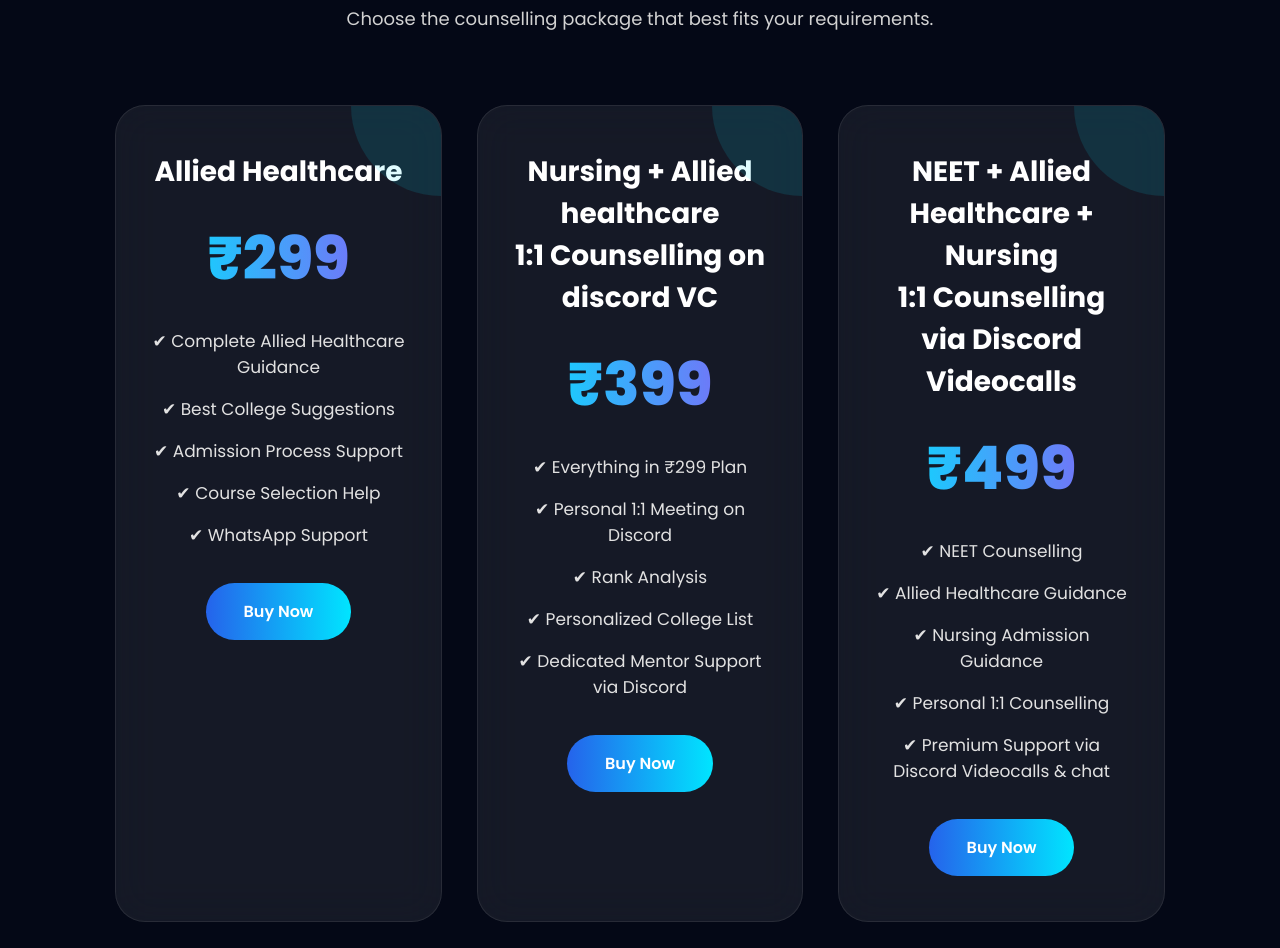
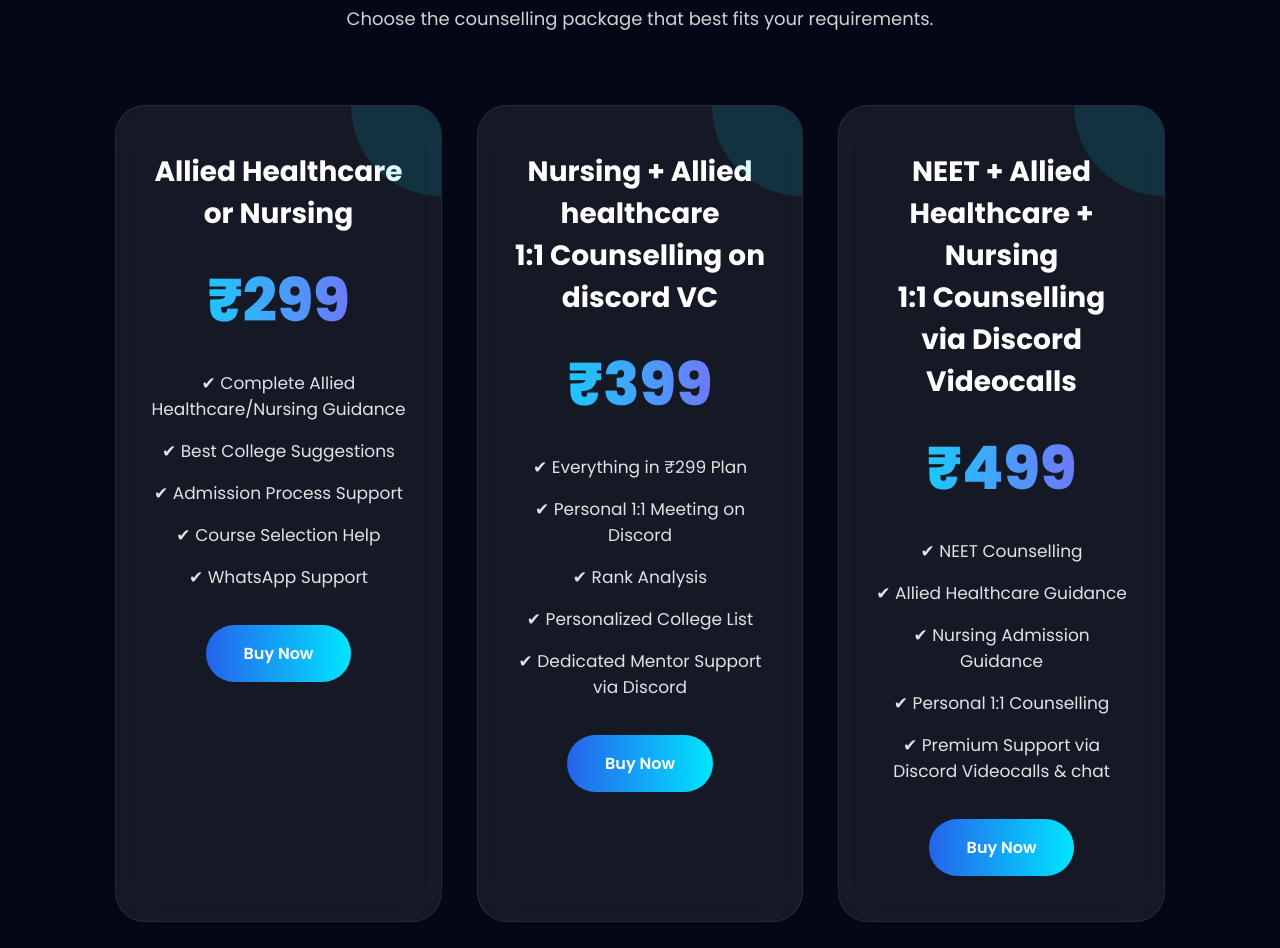
Before and after one commit to Ishitva-droid/AURA-MEDPREP, a plain HTML site: page index.html in a window 1280 px wide. Shown: the part 2305-3253 px from the top of the page. Drawn offline with Linux system fonts and the light colour scheme.

Commit message:
Update index.html

```diff
--- a/index.html
+++ b/index.html
@@ -821,7 +821,7 @@ Choose the counselling package that best fits your requirements.
 <div class="price-card">
 
 <h3>
-Allied Healthcare
+Allied Healthcare or Nursing
 </h3>
 
 <div class="price">
@@ -830,7 +830,7 @@ Allied Healthcare
 
 <ul>
 
-<li>✔ Complete Allied Healthcare Guidance</li>
+<li>✔ Complete Allied Healthcare/Nursing Guidance</li>
 
 <li>✔ Best College Suggestions</li>
 
```
